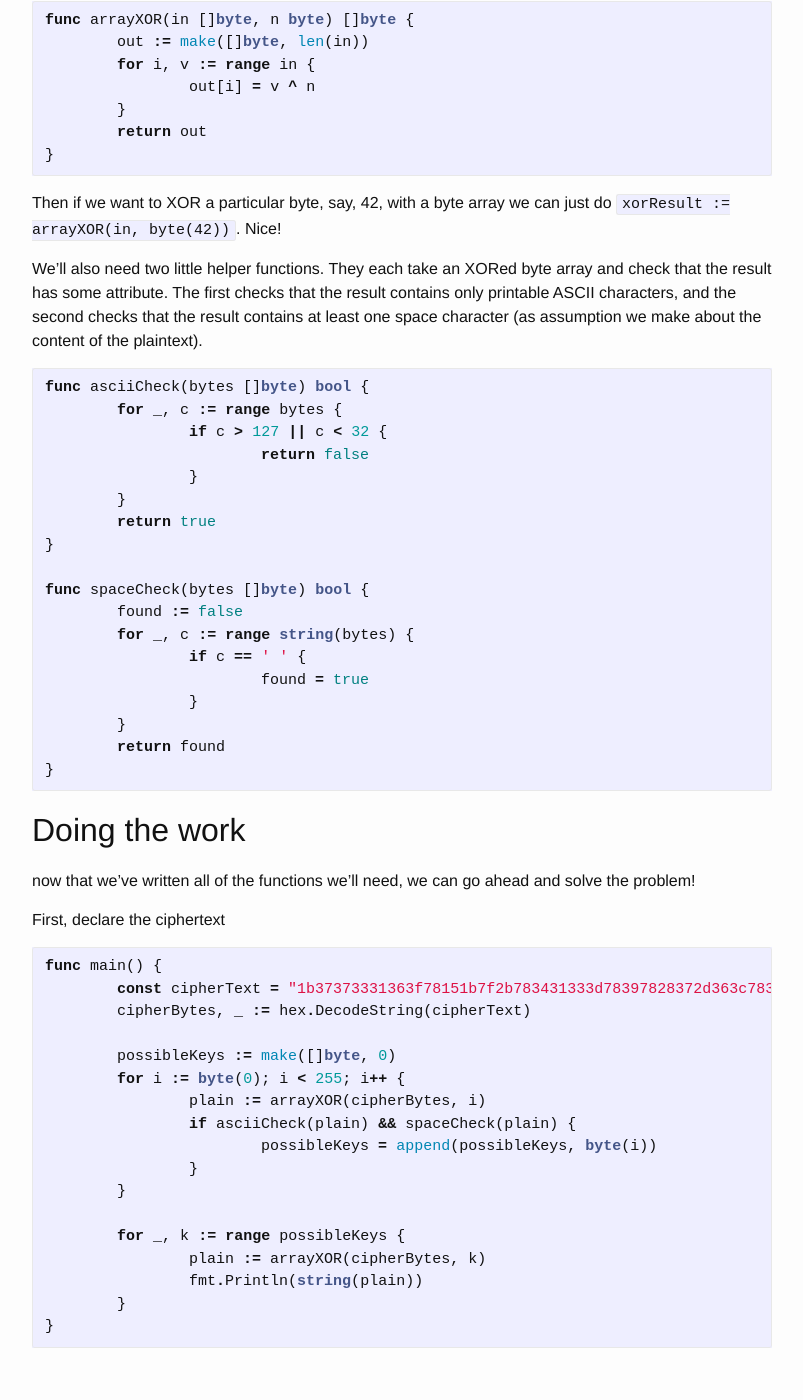
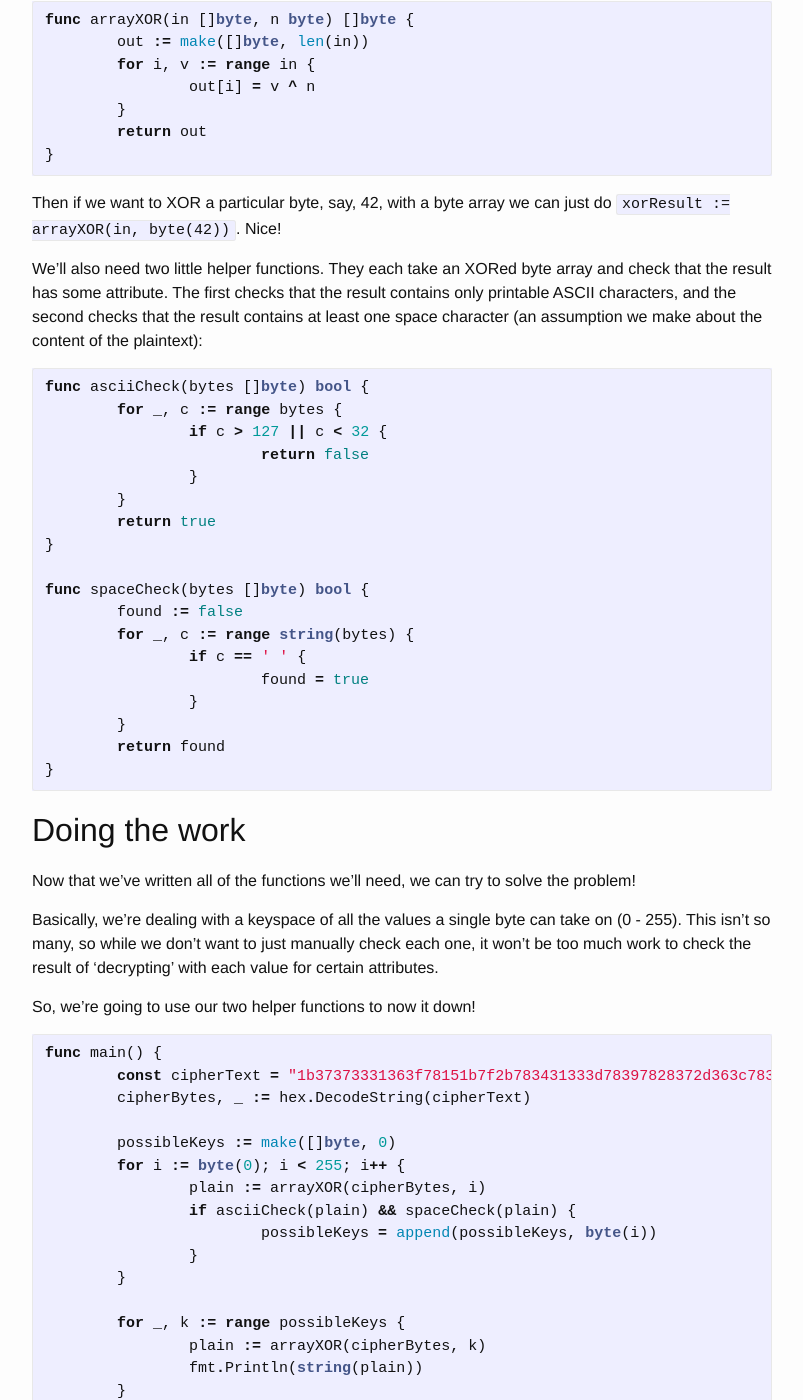
Before and after one commit to alicewriteswrongs/site, a Jekyll site: the page built from _matasano/ex03.md, in a window 1280 px wide and 1400 px high, scrolled down 513 px. Shown: the whole window, without its empty margins (238-1041 px from the left). Built offline with Jekyll 4.4.1, drawn with Linux system fonts in a browser that asks for light colours; some of the changed text lies outside the part shown.

Commit message:
final-ish version for exercise 3

````diff
--- a/_matasano/ex03.md
+++ b/_matasano/ex03.md
@@ -45,8 +45,8 @@ just do `xorResult := arrayXOR(in, byte(42))`. Nice!
 We'll also need two little helper functions. They each take an XORed byte
 array and check that the result has some attribute. The first checks that
 the result contains only printable ASCII characters, and the second checks
-that the result contains at least one space character (as assumption we make
-about the content of the plaintext).
+that the result contains at least one space character (an assumption we make
+about the content of the plaintext):
 
 ```go
 func asciiCheck(bytes []byte) bool {
@@ -72,10 +72,15 @@ func spaceCheck(bytes []byte) bool {
 
 ## Doing the work
 
-now that we've written all of the functions we'll need, we can go ahead
-and solve the problem!
+Now that we've written all of the functions we'll need, we can try to
+solve the problem!
 
-First, declare the ciphertext
+Basically, we're dealing with a keyspace of all the values a single byte
+can take on (0 - 255). This isn't so many, so while we don't want to just
+manually check each one, it won't be too much work to check the result of
+'decrypting' with each value for certain attributes.
+
+So, we're going to use our two helper functions to now it down!
 
 ```go
 func main() {
@@ -96,3 +101,7 @@ func main() {
 	}
 }
 ```
+
+
+Great! After all that we get two possible keys out the end, and one of
+those produces an obvious plaintext.
````
